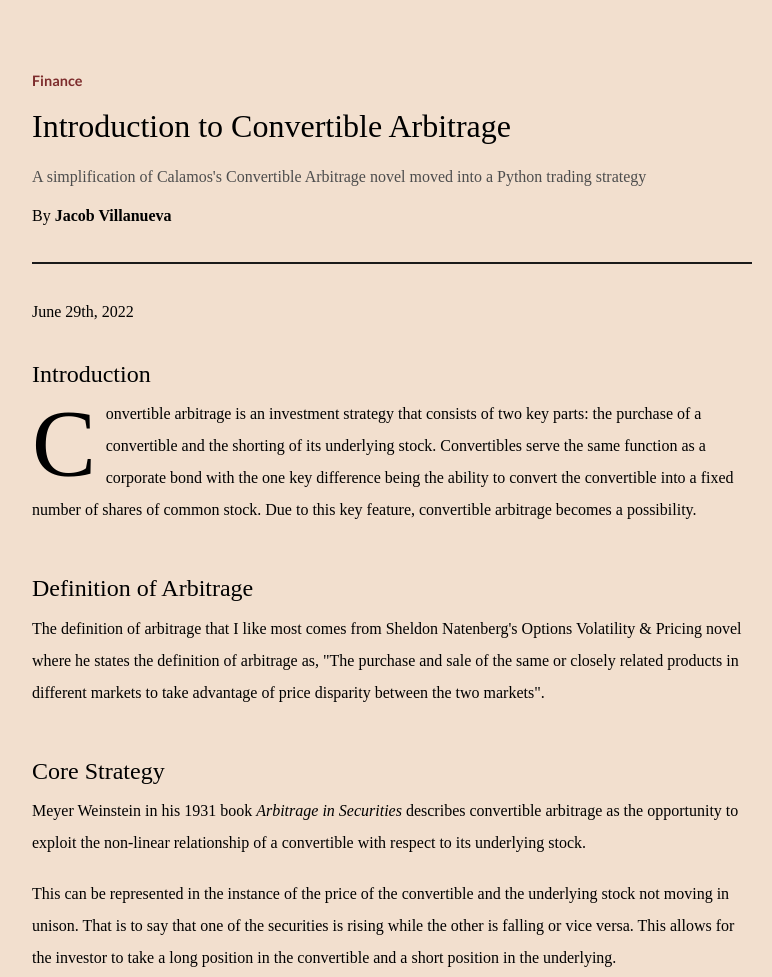
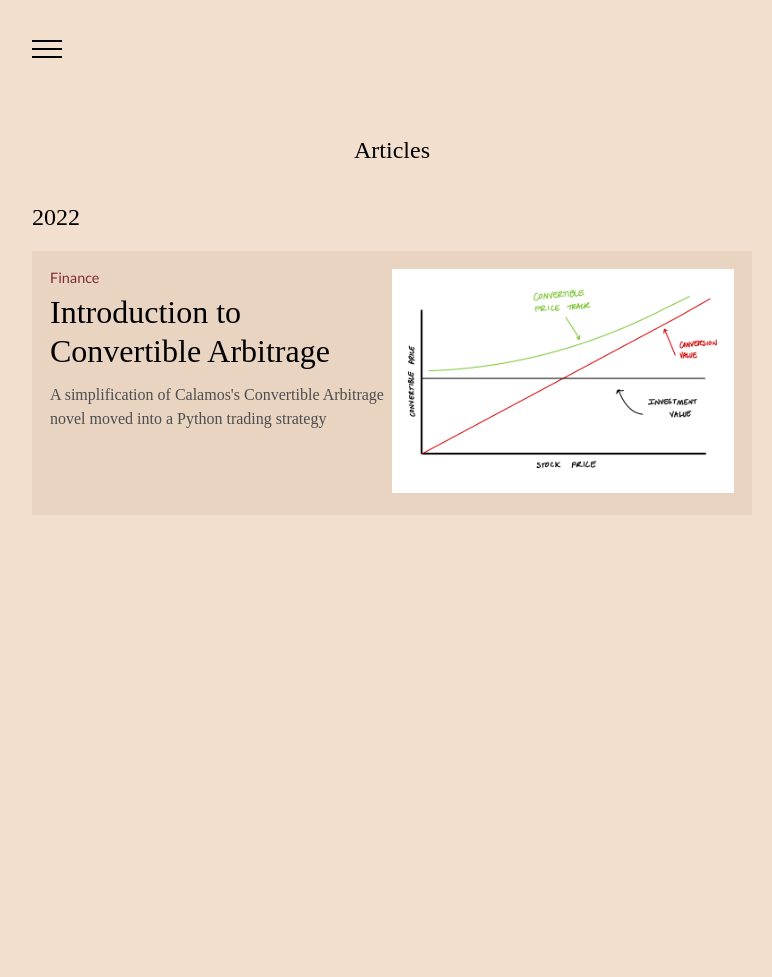
Before and after one commit to ja-pavi/jacobvillanueva.info, a plain HTML site: page index.html in a window 1280 px wide. Shown: the top 977 px of the page, without its empty margins (248-1020 px from the left). After the commit the page ends 800 px from the top, so only its background shows below. Drawn offline with Linux system fonts and the light colour scheme.

Commit message:
Index Page, Directory, Navigation

```diff
--- a/index.html
+++ b/index.html
@@ -10,55 +10,41 @@
     <link rel="stylesheet" href="/styles/article-figure.css">
     <link rel="stylesheet" href="/styles/article-text.css">
     <link rel="stylesheet" href="/styles/article.css">
-    <link rel="preconnect" href="/https://fonts.googleapis.com">
+    <link rel="stylesheet" href="/styles/article-highlight.css">
+    <link rel="stylesheet" href="/styles/menu.css">
+    <link rel="preconnect" href="https://fonts.googleapis.com">
     <link rel="preconnect" href="https://fonts.gstatic.com" crossorigin>
     <link href="https://fonts.googleapis.com/css2?family=Lato:ital,wght@0,100;0,300;0,400;0,700;0,900;1,100;1,300;1,400;1,700;1,900&display=swap" rel="stylesheet">
   </head>
   <body>
     <article>
-    <category>Finance</category>
-      <h1>
-        <a>Introduction to Convertible Arbitrage</a>
-      </h1>
-      <overview>A simplification of Calamos's Convertible Arbitrage novel moved into a Python trading strategy</overview>
-      <h2>
-        By <a class = "name" href = "about.html"><strong>Jacob Villanueva</strong></a>
-      </h2>
-      <hr>
-      <time>June 29th, 2022</time>
-      <h3>Introduction</h3>
-      <p class="has-dropcap">
-        Convertible arbitrage is an investment strategy that consists of two key parts: the purchase of a convertible and the shorting of its underlying stock. Convertibles serve the same function as a corporate bond with the one key difference being the ability to convert the convertible into a fixed number of shares of common stock. Due to this key feature, convertible arbitrage becomes a possibility.
-      </p>
-
-      <h3>Definition of Arbitrage</h3>
-      <p>
-        The definition of arbitrage that I like most comes from Sheldon Natenberg's Options Volatility & Pricing novel where he states the definition of arbitrage as, "The purchase and sale of the same or closely related products in different markets to take advantage of price disparity between the two markets".
-      </p>
-
-      <h3>Core Strategy</h3>
-      <p>
-        Meyer Weinstein in his 1931 book <em>Arbitrage in Securities</em> describes convertible arbitrage as the opportunity to exploit the non-linear relationship of a convertible with respect to its underlying stock.
-      </p>
-
-      <p>
-        This can be represented in the instance of the price of the convertible and the underlying stock not moving in unison. That is to say that one of the securities is rising while the other is falling or vice versa. This allows for the investor to take a long position in the convertible and a short position in the underlying.
-      </p>
-
-      <img class="size_1" src="./figures/IMG_3EBAAB6BE91A-1.jpeg" alt="">
-      <figcaption><p>Fig 1.0: Showcases the non-linear relationship mentioned in the above paragraph. Illustrated by Jacob Villanueva.</p></figcaption>
-
-      <p>
-        When the convertible security is selling close to its investment value, and the underlying is not at a great discount, the investor may buy the convertible and sell one-half of the short stock. This allows the investor to be long and short at the same time. Essentially allowing the investor to hedge against both a rise and fall of the stock, and any rise in the convertible to be taken as a profit (Weinstein, <em>Arbitrage in Securities</em>, p. 151).
-      </p>
-
-      <p>
-        Weinstein is outlining a convertible "market-neutral" hedge which still remains prevalent in the current-day convertible arbitrage strageties.
-      </p>
-
-      <h3>Convertible Strategies</h3>
+      <box class="container" onclick="location.href='index.html';" style="cursor: pointer;">
+        <div class="bar1"></div>
+        <div class="bar2"></div>
+        <div class="bar3"></div>
+      </box>
+      <h4 class="center-text">
+        Articles
+      </h4>
+      <h5>
+        2022
+      </h5>
+      <article-highlight onclick="location.href='convertible-arbitrage.html';" style="cursor: pointer;">
+        <column class="left">
+          <category>Finance</category>
+          <h1>
+            <a>Introduction to Convertible Arbitrage</a>
+          </h1>
+          <overview>
+            A simplification of Calamos's Convertible Arbitrage novel moved into a Python trading strategy
+          </overview>
+        </column>
+        <column class = "left">
+          <img class="size_1" src="./figures/IMG_3EBAAB6BE91A-1.jpeg" alt="">
+        </column>
+      </article-highlight>
+    </article>
 
 
-      <a href="https://www.linkedin.com/in/jacob-villanueva/"><img class = "center" src="/Jacob 5.png" style="width:100px;height:auto;"></img></a>
     </article>
   </body>
--- /dev/null
+++ b/styles/article-highlight.css
@@ -0,0 +1,38 @@
+article-highlight {
+    background-color: #e9d4c2;
+    margin-top: 1.2em;
+    padding-top: 2.5%;
+    padding-bottom: 2.5%;
+    padding-left: 2.5%;
+    padding-right: 2.5%;
+}
+
+.left {
+    float: left;
+    width: 50%;
+}
+
+article-highlight h1 {
+    margin-top: 0.2em;
+    margin-bottom: 0.4em;
+    font-weight: 400;
+}
+
+article-highlight h1:hover {
+    color: rgb(91, 90, 90);
+}
+
+article-highlight category {
+    font-weight: 400;
+}
+
+@media (max-width: 8.5in) {
+
+    .left {
+      width: 100%;
+    }
+
+    article-highlight img {
+        margin-top: 1.2em;
+    }
+  }
--- a/styles/article-text.css
+++ b/styles/article-text.css
@@ -9,6 +9,10 @@ h2 {
 }
 
 h3 {
+  margin-top: 2.4rem;
+}
+
+h5 {
   margin-top: 2.4rem;
 }
 
@@ -29,6 +33,23 @@ category {
 
 overview {
   margin-top: 1.2em;
+}
+
+.center-text {
+  display: block;
+  margin-left: auto;
+  margin-right: auto;
+  width: 50%;
+  margin-top: 3em;
+  height: auto;
+  text-align: center;
+}
+
+@media (max-width: 8.5in) {
+
+  .center-text {
+    margin-top: 1.2em;
+  }
 }
 
 .name {
@@ -61,6 +82,7 @@ overview {
 .dropcap:before {
   margin-top: -0.2em;
 }
+
 .dropcap:after {
   margin-bottom: -0.15em;
 }
@@ -86,10 +108,13 @@ overview     { font: 400 1.0rem/1.5 "PT Serif"; color: hsl(000, 0%, 30%); }
 emT          { font: 400 1.0rem/1.0 "PT Serif"; color: hsl(000, 0%, 0%); font-style: italic; }
 time         { font: 500 1.0rem/1.2 "PT Serif"; color: hsl(000, 0%, 0%); }
 h3           { font: 500 1.5rem/1.2 "PT Serif"; color: hsl(000, 0%, 0%); }
+h4           { font: 500 1.5rem/1.2 "PT Serif"; color: hsl(000, 0%, 0%); }
+h5           { font: 500 1.5rem/1.2 "PT Serif"; color: hsl(000, 0%, 0%); }
 p            { font: 400 1.0rem/2 "PT Serif"; color: hsl(000, 0%, 0%); }
 figcaption p { font: 400 0.75rem/1.5 "PT Serif"; color: hsl(000, 0%, 0%); }
 span         { font: 400 1.0rem/1.5 "PT Serif"; color: hsl(000, 0%, 0%); }
 category     { font: 700 0.9rem/1.0 "Lato"; color: rgb(125, 44, 44); }
+a1           { font: 700 0.9rem/1.0 "Lato"; color: rgb(125, 44, 44); }
 
 .Directory h2 {
     display: flex;
--- /dev/null
+++ b/styles/menu.css
@@ -0,0 +1,32 @@
+
+
+  div {
+    background-color: black;
+  }
+
+  .container {
+    margin-top: 0.6em;
+    display: inline-block;
+    cursor: pointer;
+  }
+
+  .bar1, .bar2, .bar3 {
+    width: 30px;
+    height: 2px;
+
+    margin: 6px 0;
+    transition: 0.4s;
+  }
+
+  /* Rotate first bar */
+  .change .bar1 {
+    transform: translate(0, 11px) rotate(-45deg);
+  }
+
+  /* Fade out the second bar */
+  .change .bar2 {opacity: 0;}
+
+  /* Rotate last bar */
+  .change .bar3 {
+    transform: translate(0, -11px) rotate(45deg);
+  }
--- a/styles/reset.css
+++ b/styles/reset.css
@@ -1,6 +1,8 @@
-body,
+body {
+  background-color: #F2DFCE;
+}
+
 body * {
-    background:  #F2DFCE;
     margin:          unset;
     box-sizing:      unset;
     padding:         unset;
```
Also changed, not shown: about.html (+10 -4 lines), convertible-arbitrage.html (added, +70 -0 lines), index2.html (deleted, +0 -21 lines). Lines whose indentation alone changed are shown as unchanged.
